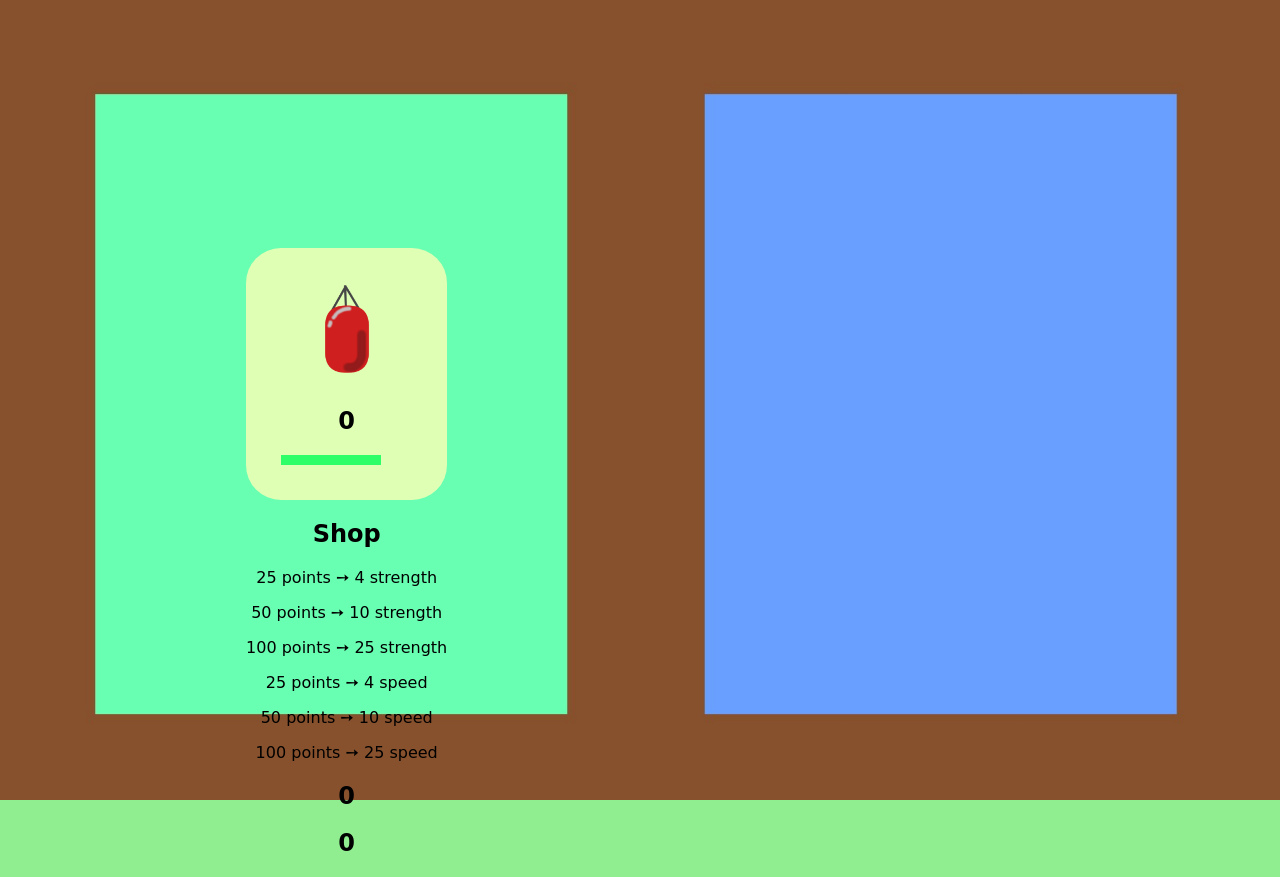
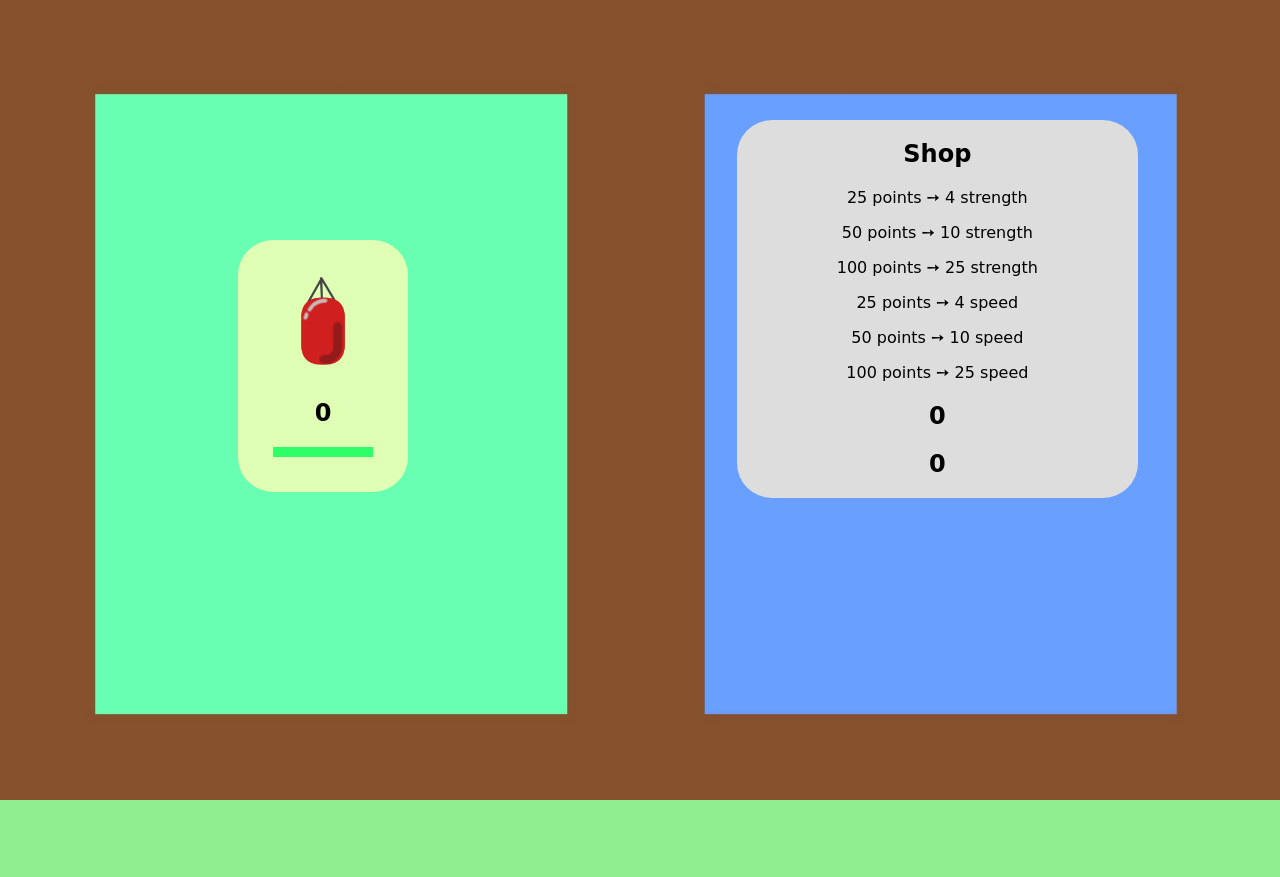
Before and after one commit to Squashed-Box-Studios/Box-Up, a plain HTML site: page index.html in a window 1280 px wide. After the commit the page ends 800 px from the top, so only its background shows below. Drawn offline with Linux system fonts and the light colour scheme.

Commit message:
Update design.css

```diff
--- a/design.css
+++ b/design.css
@@ -1,12 +1,7 @@
 body{
     font-family: cursive;
-    position: absolute;
     text-align: center;
-    top: 30%;
-    left: 18.6%;
     background-color: lightgreen;
-
-
 }
 #bg{
     position: fixed;
@@ -23,11 +18,25 @@ body{
     width: 100px;
 }
 #punch{
+    position: absolute;
+    top: 30%;
+    left: 18.6%;
     background-color: #dfffb4;
     padding-left: 35px;
     padding-right: 35px;
     padding-top: 35px;
     padding-bottom: 35px;
+    border-radius: 35px;
+}
+#shop{
+    position: absolute;
+    top: 15%;
+    right: 11.1%;
+    background-color: #dddddd;
+    padding-left: 100px;
+    padding-right: 100px;
+    padding-top: 0px;
+    padding-bottom: 0px;
     border-radius: 35px;
 }
 #progress{
```
